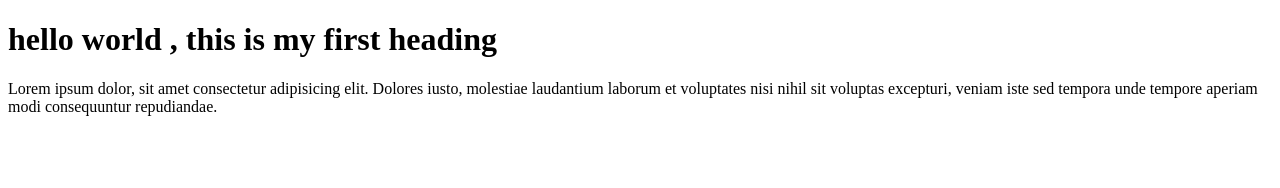
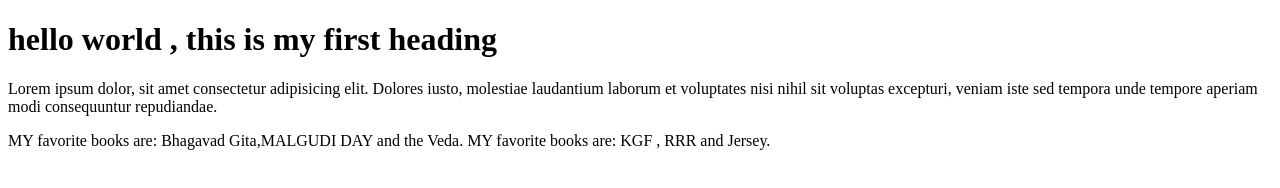
Before and after one commit to kaushl3ndra/lect2, a plain HTML site: page index.html in a window 1280 px wide. Drawn offline with Linux system fonts and the light colour scheme.

Commit message:
update detail:books/movie

```diff
--- a/index.html
+++ b/index.html
@@ -11,6 +11,7 @@
 <body>
     <h1>hello world , this is my first heading</h1>
     <p>Lorem ipsum dolor, sit amet consectetur adipisicing elit. Dolores iusto, molestiae laudantium laborum et voluptates nisi nihil sit voluptas excepturi, veniam iste sed tempora unde tempore aperiam modi consequuntur repudiandae.</p>
+    MY favorite books are: Bhagavad Gita,MALGUDI DAY and the Veda. MY favorite books are: KGF , RRR and Jersey.
 
 </body>
 
```
